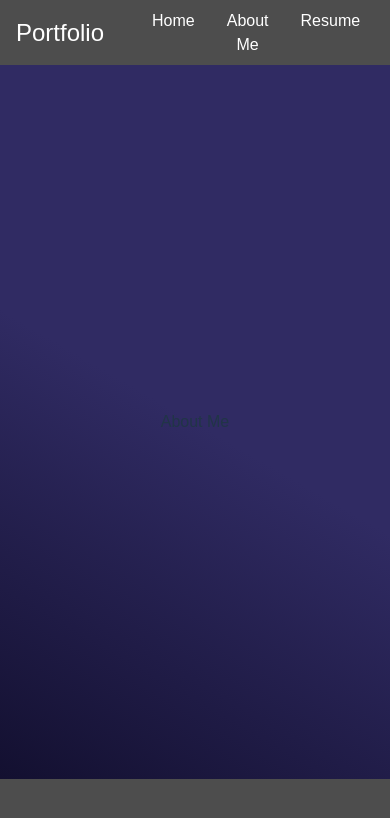
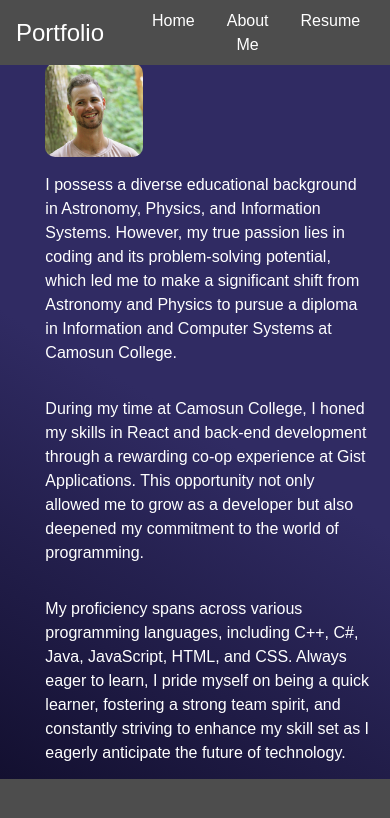
Before and after one commit to dallascrichmond/dallas-richmond-portfolio, a React (Vite) app: page /About in a window 390 px wide. Shown: the top 818 px of the page. Built offline with nearby package versions, Linux system fonts and the light colour scheme; the HTML template or start-up script is replaced by a standard one.

Commit message:
About Me page complete. Not Responsive

```diff
--- a/src/views/About/About.tsx
+++ b/src/views/About/About.tsx
@@ -2,13 +2,32 @@
  * @summary About page of app
  * @author  Dallas Richmond
  */
-import { StyledP } from "./about.styles";
+import photo from '/aboutPic.jpg';
+
+import {
+  ContentContainer,
+  StyledP,
+  Image,
+} from "./about.styles";
 export default function About() {
   return (
-    <div>
+    <ContentContainer>
+      <Image src={photo} alt="Personal Photo" />
       <StyledP>
-        About Me
+        I possess a diverse educational background in Astronomy, Physics, and Information Systems.
+        However, my true passion lies in coding and its problem-solving potential, which led me
+        to make a significant shift from Astronomy and Physics to pursue a diploma in Information and Computer Systems at Camosun College.
       </StyledP>
-    </div>
+      <StyledP>
+        During my time at Camosun College, I honed my skills in React and back-end development through a
+        rewarding co-op experience at Gist Applications. This opportunity not only allowed me to grow as a
+        developer but also deepened my commitment to the world of programming.
+      </StyledP>
+      <StyledP>
+        My proficiency spans across various programming languages, including C++, C#, Java, JavaScript, HTML,
+        and CSS. Always eager to learn, I pride myself on being a quick learner, fostering a strong team spirit,
+        and constantly striving to enhance my skill set as I eagerly anticipate the future of technology.
+      </StyledP>
+    </ContentContainer>
   );
 }
--- a/src/views/About/about.styles.ts
+++ b/src/views/About/about.styles.ts
@@ -1,4 +1,23 @@
 import styled from '@emotion/styled';
+
+export const ContentContainer = styled.div`
+  display: flex;
+  align-items: left;
+  justify-content: left;
+  flex-direction: column;
+  height: auto;
+  padding: 10pt;
+  width: 100%;
+  max-width: 600pt;
+  color: white;
+  text-align: left;
+`;
+
+export const Image = styled.img`
+  width: 30%;
+  height: auto;
+  border-radius: 10px;
+`;
 
 export const StyledP = styled.p`
 
--- a/src/views/Home/home.styles.ts
+++ b/src/views/Home/home.styles.ts
@@ -1,11 +1,6 @@
 import styled from '@emotion/styled';
 
 export const HomeContainer = styled.div`
-  position: absolute;
-	top:43%;
-	left:50%;
-	transform: translate(-50%, -50%);
-	text-align: center;
 	font-size: 30px;
 	color: white;
 `;
```
Also changed, not shown: public/aboutPic.jpg (added), src/views/Home/Home.tsx (line endings or trailing spaces).
